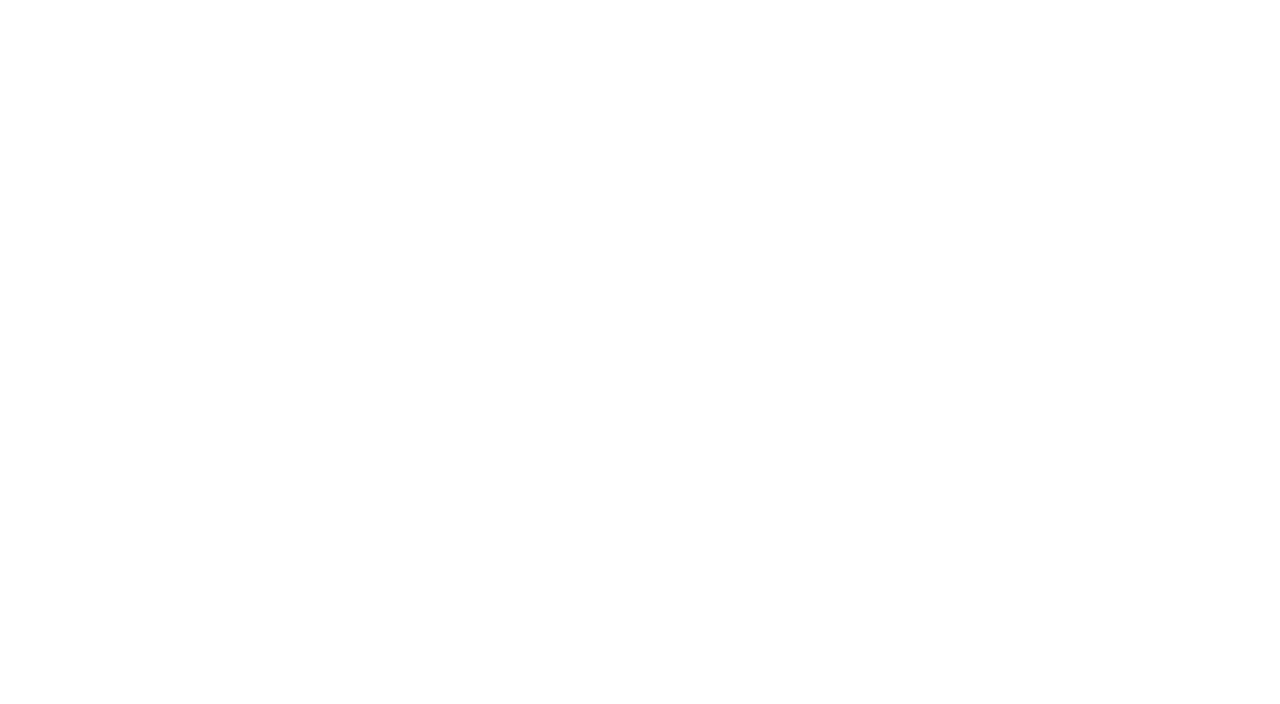
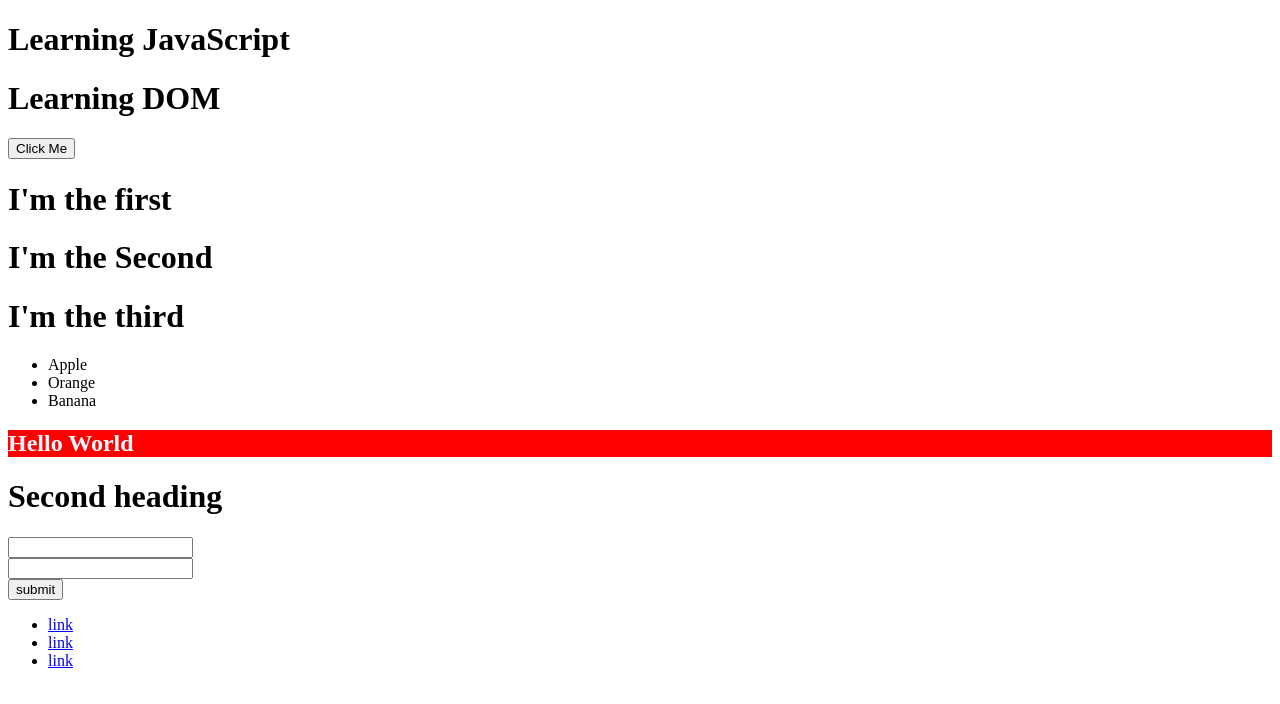
Before and after one commit to ralphses/learnNodeExpress, a plain HTML site: page LearnJS03/index.html in a window 1280 px wide. Drawn offline with Linux system fonts and the light colour scheme.

Commit message:
Just completed learning JS Fundamentals

```diff
--- a/LearnJS03/app.js
+++ b/LearnJS03/app.js
@@ -0,0 +1,145 @@
+/*
+//Selecting elements
+//getElementByID
+const h1 = document.getElementById('title');
+h1.style.color = 'red'
+h1.style.cursor ='pointer'
+
+//getElementByTagName - this returns a node list (looks like and array)
+const headings = document.getElementsByTagName('h1')
+console.log(headings.length)
+headings[1].style.color = 'blue'
+
+//first get items, then convert to normal JS arrays in order to use array functions
+const items = [...(document.getElementsByTagName('li'))];
+items.forEach((item) => console.log(item.innerText))
+
+//getElementByClassName - this returns a node list of this class
+const classItems = [...(document.getElementsByClassName('it'))];
+console.log(classItems.innerText)
+
+const totalLen = classItems.reduce((acc, curr) => {
+    acc += curr.innerText.length
+    return acc;
+},0)
+console.log(totalLen)
+*/
+
+/*
+//Trversing through element nodes
+//child node
+const result = document.querySelector('.ul-class')
+const allChildren = result.children;
+console.log(allChildren)
+
+//Parent node
+const heading = document.querySelector('h2')
+console.log(heading.parentElement) //This returns the parent element node
+
+//previousSibling
+const valu = document.querySelector('.ul-class')
+console.log(valu)
+
+const children = valu.nextSibling.nextSibling
+console.log(children)
+
+//nextElementSibling - selects the next lement down the line
+const nextEle = document.querySelector('.it');
+console.log(nextEle.nextElementSibling)
+
+//previousElementSibling - selects the next sibling up the line
+
+*/
+
+/*
+//NodeValue
+const item = document.getElementById('title')
+const value = item.firstChild.nodeValue;
+console.log(item.textContent)
+console.log(value)
+
+//getAttribut() returns the attribute of the class or id or others
+
+const elements = document.querySelector('.it')
+console.log(elements)
+const otherElements = document.querySelectorAll('.title');
+console.log(elements.getAttribute('id'))
+
+*/
+
+/*
+//className
+const first = document.getElementById('first')
+const second = document.getElementById('second')
+const third = document.getElementById('third')
+
+const classValue = first.className;
+second.className = first.className;
+
+third.classList.add(first.className, 'colors')
+
+console.log(third.classList)
+
+*/
+
+/*
+//createElement
+const bodyDiv = document.querySelector('.my');
+const newDev = document.createElement('div')
+const newElement = document.createElement('button')
+const text = document.createTextNode('click here')
+newElement.appendChild(text)
+newDev.appendChild(newElement)
+bodyDiv.appendChild(newDev)
+
+document.body.insertBefore(newElement, bodyDiv)
+
+bodyDiv.classList.add('blue')
+
+//replaceChild(newChild, oldChild)
+
+//prepend
+const heading = document.createElement('h2')
+heading.innerText = 'some text'
+document.body.prepend(heading)
+
+//removeChild
+const parentNode = document.querySelector('.my')
+parentNode.removeChild(parentNode.querySelector('#hello'))
+parentNode.remove()
+
+*/
+
+/*
+//textContent
+
+const apple = document.getElementById('it-id')
+console.log(apple.textContent) //returns the textual content in an element
+
+//innerHTML
+const newUl = document.createElement('ul')
+newUl.innerHTML = `<li class="it">Orange</li>` // creates a complete html structure
+
+const myDiv = document.querySelector('.my')
+myDiv.append(newUl)
+*/
+
+/*
+//Eventlistening
+const newBtn = document.createElement('button')
+newBtn.innerText = 'Events'
+document.body.append(newBtn)
+
+newBtn.addEventListener('click', () => alert('You just clicked a button'))
+
+*/
+
+//Submit EventListener
+const form = document.getElementById('form')
+const name = document.getElementById('name')
+const password = document.getElementById('password')
+
+form.addEventListener('submit', function(e) {
+    e.preventDefault()
+    console.log('form submitted')
+})
--- a/LearnJS03/index.html
+++ b/LearnJS03/index.html
@@ -5,8 +5,54 @@
     <meta http-equiv="X-UA-Compatible" content="IE=edge">
     <meta name="viewport" content="width=device-width, initial-scale=1.0">
     <title>Learn DOM</title>
+
+    <style>
+        .red {
+            background: red;
+            color: aliceblue;
+        }
+        .blue {
+            background: blue;
+            color: aliceblue;
+        }
+    </style>
 </head>
 <body>
+
+    <h1 id="title">Learning JavaScript</h1>
+    <h1 id="title">Learning DOM</h1>
+    <button id="btn">Click Me</button>
+
+    <h1 class="colors" id="first">I'm the first</h1>
+    <h1 class="second" id="second">I'm the Second</h1>
+    <h1 class="third" id="third">I'm the third</h1>
+
+    <ul class="ul-class">
+        <li class="it" id="it-id">Apple</li>
+        <li class="it">Orange</li>
+        <li class="it">Banana</li>
+    </ul>
+
+    <div class="my">
+        <h2 class="red" id="hello">Hello World</h2>
+        <div class="my-my">
+            <h1>Second heading</h1>
+        </div>
+    </div>
+
+    <form action="" id="form">
+        <input type="text" id="name"/> <br>
+        <input type="password" id="password"/> <br>
+        <input type="submit" value="submit"/>
+    </form>
+
+    <div class="container">
+        <ul class="list-items">
+            <li class="item"><a href="#" class="Link">link</a></li>
+            <li class="item"><a href="#" class="Link">link</a></li>
+            <li class="item"><a href="#" class="Link">link</a></li>
+        </ul>
+    </div>
 
 </body>
 
```
Also changed, not shown: 1 other file.
